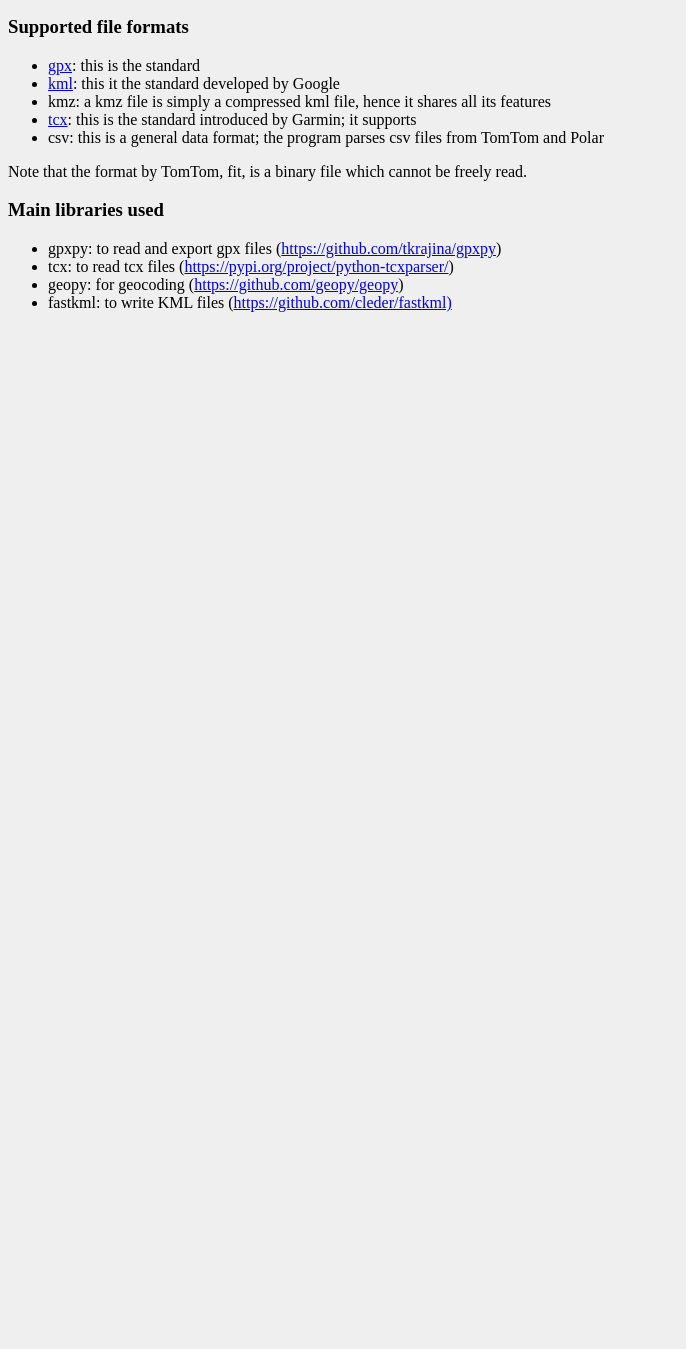
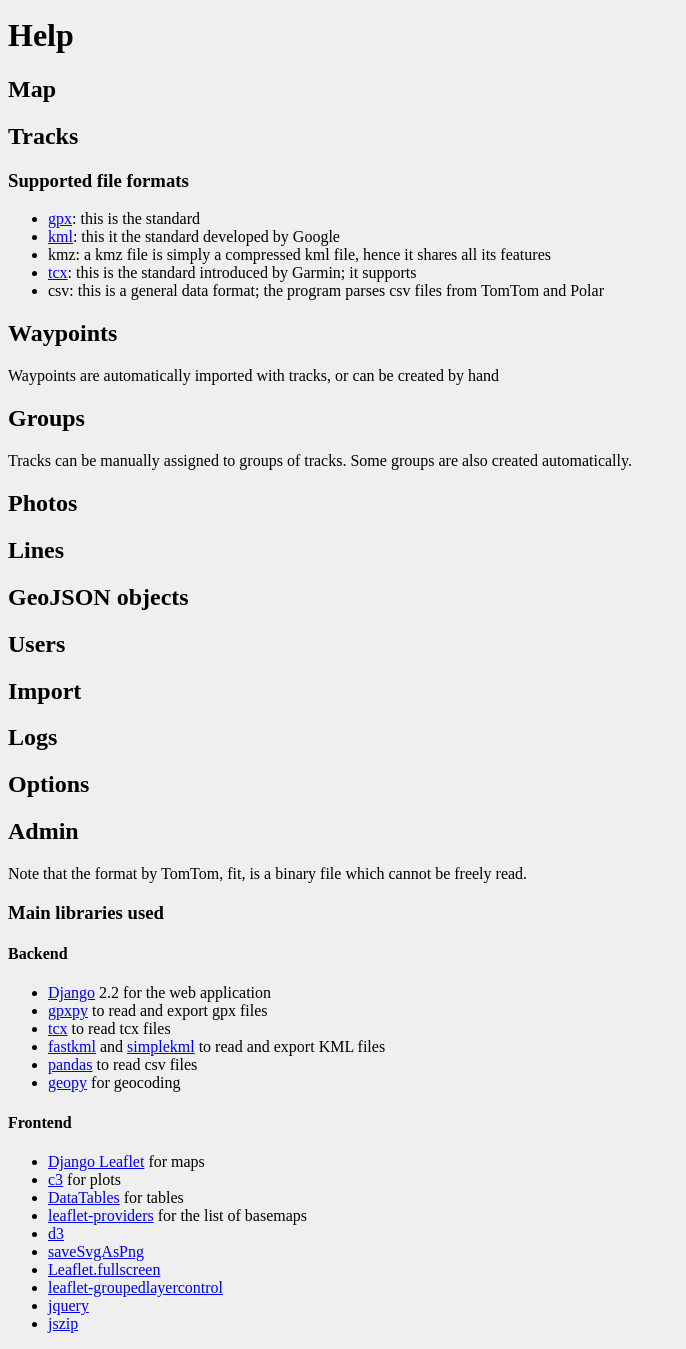
Before and after one commit to baruselli/gps_tracks, a Django app: template help_app/templates/help_app/help.html in a window 1280 px wide. Shown: the part 42-1391 px from the top of the page, without its empty margins (0-686 px from the left). Before the commit the page ends 354 px from the top, so only its background shows below. Run offline with Django 3.2, Linux system fonts and the light colour scheme; the template is opened without the code that fills it, so the values that code supplies are empty; some libraries are stand-ins or nearby versions.

Commit message:
infos on js packages and help

```diff
--- a/base/templates/base/base.html
+++ b/base/templates/base/base.html
@@ -23,16 +23,16 @@
         <link rel='stylesheet' href="{% static 'css/custom/custom_style.css' %}" />
 
         <!--plotting libraries-->
-        <script src="{% static 'js/external/d3.js' %}"></script>
-        <script src="{% static 'js/external/c3.js' %}"></script>
+        <script src="{% static 'js/external/d3.js' %}"></script> <!--BSD3 -->
+         <script src="{% static 'js/external/c3.js' %}"></script> <!--MIT -->
         <link rel='stylesheet' href="{% static 'css/external/c3.css' %}" />
         <!-- exporting plots -->
-        <script src="{% static 'js/external/saveSvgAsPng.js' %}"></script>
+        <script src="{% static 'js/external/saveSvgAsPng.js' %}"></script> <!--MIT -->
         <!--leaflet extensions-->
-        <script src="{% static 'js/external/leaflet-providers.js' %}"></script>
-        <script src="{% static 'js/external/Leaflet.fullscreen.min.js' %}"></script>
-        <script src="{% static 'js/external/leaflet.groupedlayercontrol.js' %}"></script>
-        <script src="{% static 'js/external/leaflet-heat.js' %}"></script>
+        <script src="{% static 'js/external/leaflet-providers.js' %}"></script> <!--BSD2 -->
+        <script src="{% static 'js/external/Leaflet.fullscreen.min.js' %}"></script> <!--ISC -->
+        <script src="{% static 'js/external/leaflet.groupedlayercontrol.js' %}"></script> <!--MIT-->
+        <script src="{% static 'js/external/leaflet-heat.js' %}"></script> <!--BSD2 -->
         <link rel="stylesheet" href="{% static 'css/external/leaflet.fullscreen.css' %}"/>
         <link rel='stylesheet' href="{% static 'css/external/leaflet.groupedlayercontrol.css' %}" />
         <!-- custom scripts -->
@@ -41,8 +41,8 @@
         <script src="{% static 'js/custom/plots.js' %}"></script>
         <script src="{% static 'js/custom/tables.js' %}"></script>
         <!--jquery and datatables-->
-        <script src="{% static 'js/external/jquery-3.3.1.js' %}"></script>
-        <script src="{% static 'js/external/jquery.dataTables.min.js' %}"></script>
+        <script src="{% static 'js/external/jquery-3.3.1.js' %}"></script> <!--BSD2 -->
+        <script src="{% static 'js/external/jquery.dataTables.min.js' %}"></script> <!--MIT -->
         <script src="{% static 'js/external/dataTables.buttons.min.js' %}"></script>
         <script src="{% static 'js/external/dataTables.select.min.js' %}"></script>
         <!-- <script src="{% static 'js/dataTables.keyTable.min.js' %}"></script> -->
@@ -52,13 +52,13 @@
         <!-- <link rel="stylesheet" href="{% static 'css/keyTable.dataTables.min.css' %}"> -->
         <!-- excel export of tables -->
         <script src="{% static 'js/external/buttons.html5.min.js' %}"></script>
-        <script src="{% static 'js/external/jszip.min.js' %}"></script>
+        <script src="{% static 'js/external/jszip.min.js' %}"></script> <!--MIT -->
 
         <!-- <script type="text/javascript" src="https://cdnjs.cloudflare.com/ajax/libs/pdfmake/0.1.32/vfs_fonts.js"></script> -->
         <!-- <script type="text/javascript" src="https://cdn.datatables.net/buttons/1.4.2/js/buttons.print.min.js"></script> -->
 
         <!--interactive xml for track sources-->
-        <script src="{% static 'js/external/simpleXML.js' %}"></script>
+        <script src="{% static 'js/external/simpleXML.js' %}"></script> <!--BSD-2 -->
         <link rel="stylesheet" href="{% static 'css/external/simpleXML.css' %}" />
 
 
--- a/help_app/templates/help_app/help.html
+++ b/help_app/templates/help_app/help.html
@@ -5,7 +5,12 @@
 
 {% block content %}
 
+<h1>Help</h1>
 
+
+<h2>Map</h2>
+
+<h2>Tracks</h2>
 
     <h3>Supported file formats</h3>
 
@@ -20,15 +25,57 @@
 
     </ul>
 
+<h2>Waypoints</h2>
+Waypoints are automatically imported with tracks, or can be created by hand
+
+<h2>Groups</h2>
+Tracks can be manually assigned to groups of tracks.
+Some groups are also created automatically.
+
+
+<h2>Photos</h2>
+
+
+<h2>Lines</h2>
+
+
+<h2>GeoJSON objects</h2>
+
+<h2>Users</h2>
+
+<h2>Import</h2>
+
+<h2>Logs</h2>
+
+<h2>Options</h2>
+
+<h2>Admin</h2>
+
+
 Note that the format by TomTom, fit, is a binary file which cannot be freely read.
 
-
 <h3>Main libraries used</h3>
+<h4>Backend</h4>
 <ul>
-<li>gpxpy: to read and export gpx files (<a href="https://github.com/tkrajina/gpxpy">https://github.com/tkrajina/gpxpy</a>)</li>
-<li>tcx: to read tcx files (<a href="https://pypi.org/project/python-tcxparser/">https://pypi.org/project/python-tcxparser/</a>) </li>
-<li>geopy: for geocoding (<a href="https://github.com/geopy/geopy">https://github.com/geopy/geopy</a>)</li>
-<li>fastkml: to write KML files (<a href="https://github.com/cleder/fastkml">https://github.com/cleder/fastkml)</a></li>
+    <li><a href="https://www.djangoproject.com/">Django</a> 2.2  for the web application</li>
+    <li><a href="https://github.com/tkrajina/gpxpy">gpxpy</a> to read and export gpx files</li>
+    <li><a href="https://pypi.org/project/python-tcxparser/">tcx</a> to read tcx files</li>
+    <li><a href="https://github.com/cleder/fastkml">fastkml</a> and <a href="https://pypi.org/project/simplekml/0.7.0/">simplekml</a> to read and export KML files</a></li>
+    <li><a href="https://pandas.pydata.org/">pandas</a> to read csv files</li>
+    <li><a href="https://github.com/geopy/geopy">geopy</a> for geocoding</li>
 </ul>
 
+<h4>Frontend</h4>
+<ul>
+    <li> <a href="https://github.com/makinacorpus/django-leaflet"> Django Leaflet</a> for maps</li>
+    <li> <a href="https://github.com/c3js/c3"> c3</a> for plots</li>
+    <li> <a href="https://github.com/DataTables/DataTables"> DataTables</a> for tables</li>
+    <li> <a href="https://github.com/leaflet-extras/leaflet-providers"> leaflet-providers</a> for the list of basemaps</li>
+    <li> <a href="https://github.com/d3/d3/"> d3</a> </li>
+    <li> <a href="https://github.com/bjpop/saveSvgAsPng"> saveSvgAsPng</a> </li>
+    <li> <a href="https://github.com/Leaflet/Leaflet.fullscreen"> Leaflet.fullscreen</a> </li>
+    <li> <a href="https://github.com/ismyrnow/leaflet-groupedlayercontrol"> leaflet-groupedlayercontrol</a> </li>
+    <li> <a href="https://github.com/jquery/jquery/"> jquery</a> </li>
+    <li> <a href="https://stuk.github.io/jszip/"> jszip</a> </li>
+</ul>
 {%endblock%}
```
Lines whose indentation alone changed are shown as unchanged.
